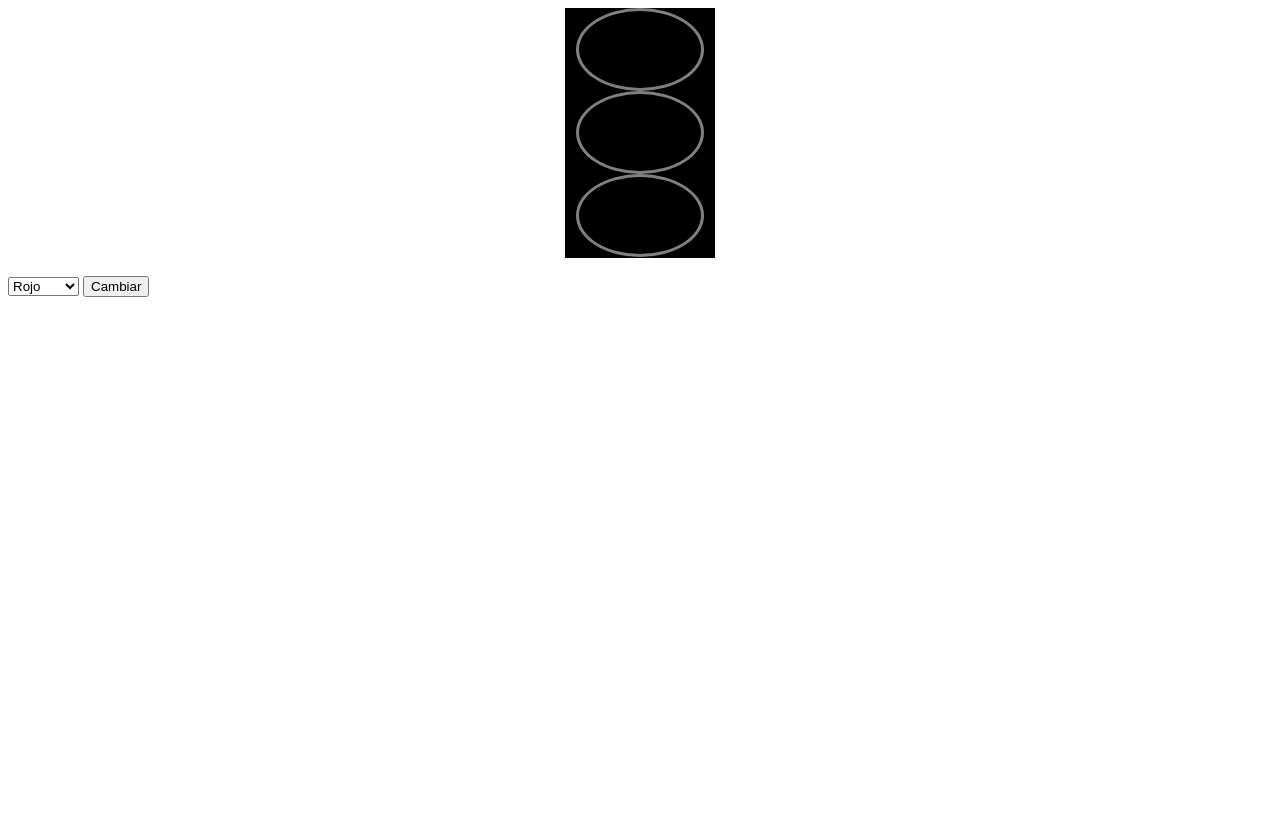
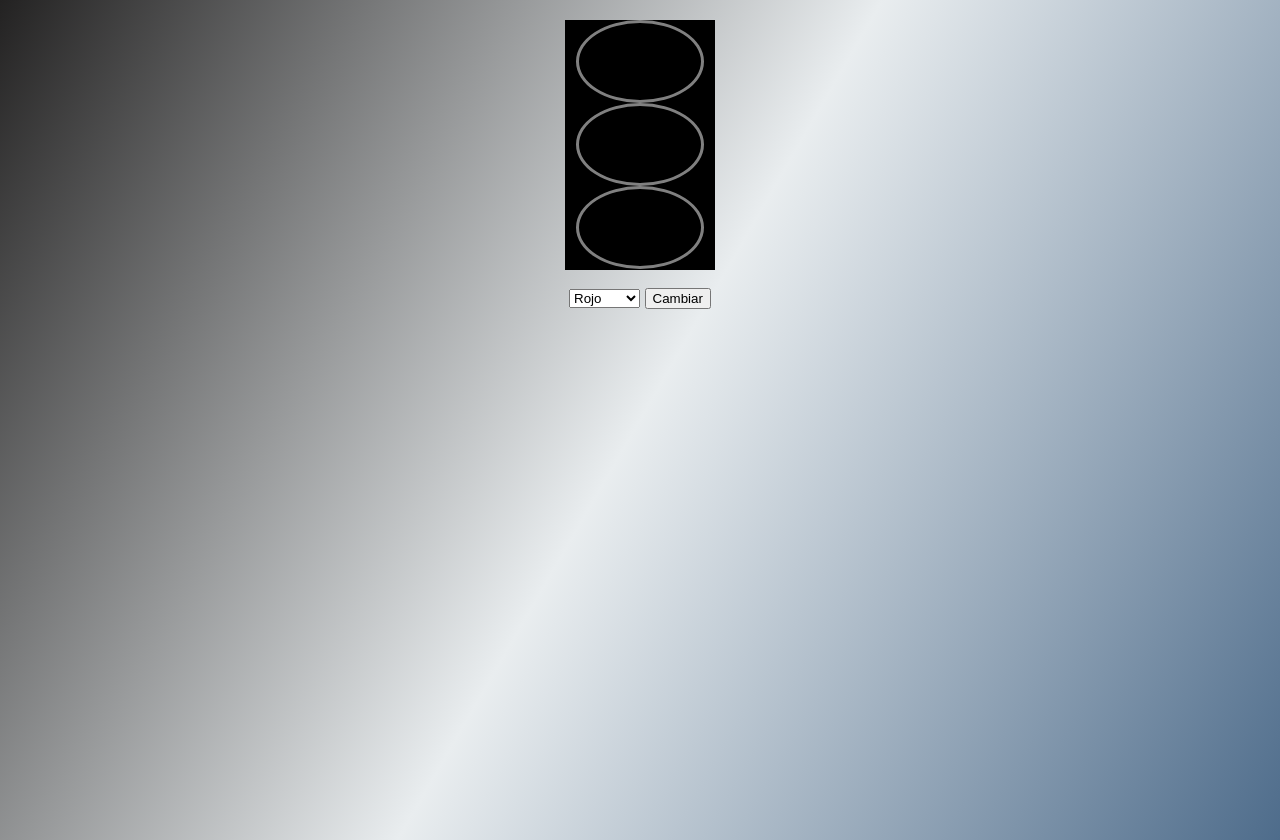
Before and after one commit to BixGis/traffic-light1.1, a plain HTML site: page index.html in a window 1280 px wide. Before the commit the page ends 800 px from the top, so only its background shows below. Drawn offline with Linux system fonts and the light colour scheme.

Commit message:
version1.5

```diff
--- a/index.html
+++ b/index.html
@@ -5,8 +5,25 @@
     <meta name ="viewport" content="width=device-width, init">
     <title>Semaforo</title>
     <link rel="stylesheet" href="./semaforo.css">
+    <style>
+        body {
+            text-align: center;
+            margin: 0;
+            padding: 20px;
+
+            background: linear-gradient(120deg, #232222, #e9edef, #4e6c8b);
+            margin: 0;
+            font-family: Arial, sans-serif;
+            height: 100vh;
+        }
+        article {
+            margin: 0 auto;
+
+        }
+    </style>
 </head>
 <body>
+
     <article>
         <section id="luzroja"></section>
         <section id="luzamarilla"></section>
@@ -20,6 +37,7 @@
         <option value="3">Verde</option>
 
     </select>
+
     <input type="button" value="Cambiar" onclick="cambiar()">
 
     <script>
```
Also changed, not shown: semaforo.css (line endings or trailing spaces).
